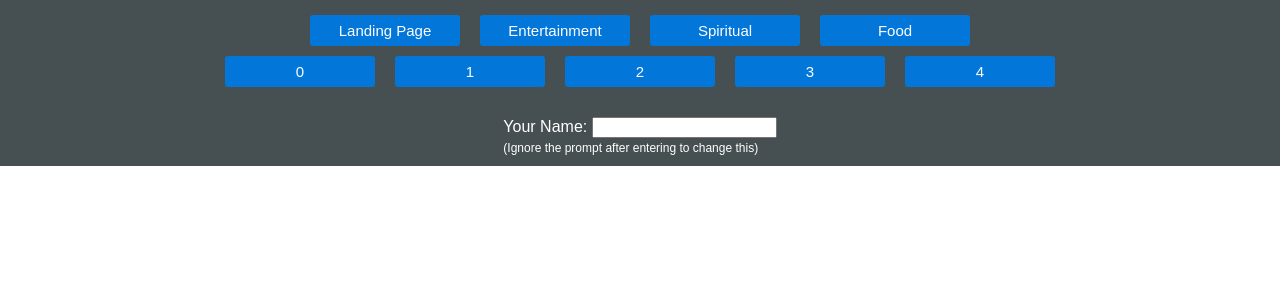
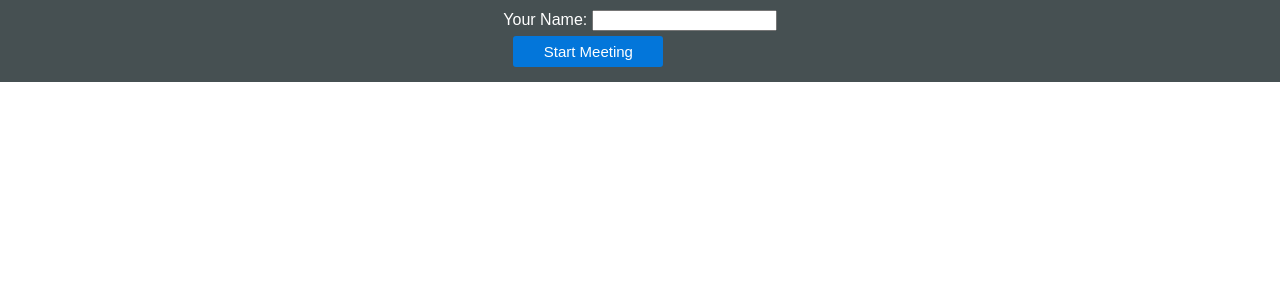
Before and after one commit to brianmego/multi-jitsi, a React (Create React App) app: page / in a window 1280 px wide. Shown: the top 300 px of the page. Built offline with nearby package versions, Linux system fonts and the light colour scheme.

Commit message:
Better initial welcome flow

```diff
--- a/src/App.js
+++ b/src/App.js
@@ -7,11 +7,12 @@ import './App.css';
 
 const App = () => {
     const roomOptions = {
-        "Landing Page": "STM",
+        "Starting Room": "STM",
         "Entertainment": "STM/Entertainment",
         "Spiritual": "STM/Spiritual",
         "Food": "STM/Food",
     }
+    const [initialRoomEntered, setInitialRoomEntered] = useState(false);
     const [showRoom, setShowRoom] = useState(false);
     const [loading, setLoading] = useState(false);
     const [room, setRoom] = useState(null);
@@ -24,13 +25,15 @@ const App = () => {
     const joinMeeting = (roomName) => {
         setShowRoom(false);
         setLoading(true);
+        setInitialRoomEntered(true);
         delay(1000).then( () => {
+            const height = window.innerHeight - document.getElementById('header').clientHeight;
             setRoom(
                 <Jutsu subject={roomName}
                     roomName={roomName}
                     displayName={displayName}
                     onMeetingEnd={() => console.log('Meeting has ended')}
-                    containerStyles={{ width: window.innerWidth, height: window.innerHeight - 165 }}
+                    containerStyles={{ width: window.innerWidth, height: height }}
                 />
             );
             setLoading(false);
@@ -62,22 +65,33 @@ const App = () => {
 
     return (
         <div>
-            <div className="App-header">
+            <div id="header" className="App-header">
+                {
+                    !initialRoomEntered ? (
+                        <div>
+                            <div>
+                                <label>Your Name: </label>
+                                <input value={displayName} onChange={(e) => {setDisplayName(e.target.value) }}/>
+                            </div>
+                            <StartButton roomName='STM' roomAlias='Start Meeting' callBack={joinMeeting}/>
+                        </div>
+                    )
+                    :  (
+                        <div>
                             <div style={{textAlign: "center"}}>
                                 {roomElems}
                             </div>
                             <div style={{textAlign: "center", marginBottom: "25px"}}>
                                 {roomElems2}
                             </div>
-                <div>
-                    <label>Your Name: </label>
-                    <input value={displayName} onChange={(e) => {setDisplayName(e.target.value) }}/>
-                    <br />
-                    <label style={{fontSize: "12px"}}>(Ignore the prompt after entering to change this)</label>
                         </div>
+                    )
+                }
             </div>
             {loading && <ProgressComponent/>}
+            <div id="videoWindow">
                 {showRoom && room}
+            </div>
         </div>
     )
 }
```
Lines whose indentation alone changed are shown as unchanged.
